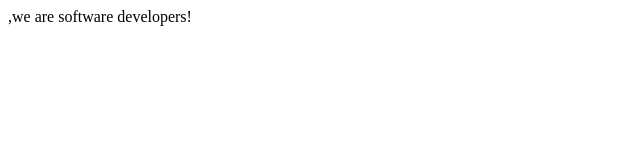
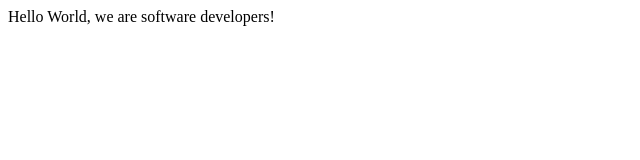
Before and after one commit to Sammy4199/Sam-Mark, a plain HTML site: page index.html in a window 1280 px wide. Shown: the whole page, without its empty margins (0-640 px from the left). Drawn offline with Linux system fonts and the light colour scheme.

Commit message:
Body edit

```diff
--- a/index.html
+++ b/index.html
@@ -7,6 +7,7 @@
   </head>
 
   <body>
+Hello World, we are software developers!
     <script src="https://cdn.freecodecamp.org/testable-projects-fcc/v1/bundle.js"></script>
 
     <!--
@@ -22,6 +23,5 @@
 
     -->
     <script  src="js/index.js"></script>
-    ,we are software developers!
   </body>
 </html>
```
